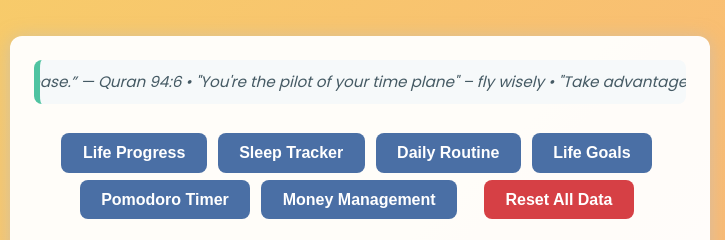
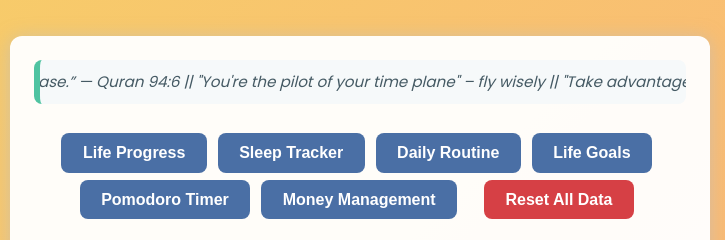
Before and after one commit to alrafi-siddiquee/Life-Tracker-web-4.0, a plain HTML site: page index.html in a window 1280 px wide. Both pictures are taken after typing "Sample", "2020-01-15" into the empty fields and a click on the button "Begin Tracking My Life". Shown: the part 208-448 px from the top of the page, 280-1005 px from the left. Drawn offline with Linux system fonts and the light colour scheme.

Commit message:
Update index.html

```diff
--- a/index.html
+++ b/index.html
@@ -113,13 +113,13 @@ button:hover,.nav-button:hover{background:var(--secondary);}
   <section id="dashboard" style="display: none;" aria-label="Dashboard">
     <div class="quote-marquee" aria-live="polite">
       <div class="marquee-content" aria-hidden="true">
-        “Indeed, with hardship comes ease.” — Quran 94:6 •
-        "You're the pilot of your time plane" – fly wisely •
-        "Take advantage of five before five..." – Youth, Health, Wealth, Free Time, Life " --Hadith •
-        “Life is what happens when you're busy making other plans.” — John Lennon •
-        “Whoever does righteousness , We will surely cause him to live a good life.” — Quran 16:97 •
-        “The way to get started is to quit talking and begin doing.” — Walt Disney •
-        “And We will surely test you … but give good tidings to the patient.” — Quran 2:155
+        “Indeed, with hardship comes ease.” — Quran 94:6 ||
+        "You're the pilot of your time plane" – fly wisely ||
+        "Take advantage of five before five..." – Youth, Health, Wealth, Free Time, Life " --Hadith ||
+        “Life is what happens when you're busy making other plans.” — John Lennon ||
+        “Whoever does righteousness , We will surely cause him to live a good life.” — Quran 16:97 ||
+        “The way to get started is to quit talking and begin doing.” — Walt Disney ||
+        “And We will surely test you … but give good tidings to the patient.” — Quran 2:155 ||
       </div>
     </div>
     <nav class="nav-buttons" aria-label="Dashboard sections navigation" role="tablist">
```
